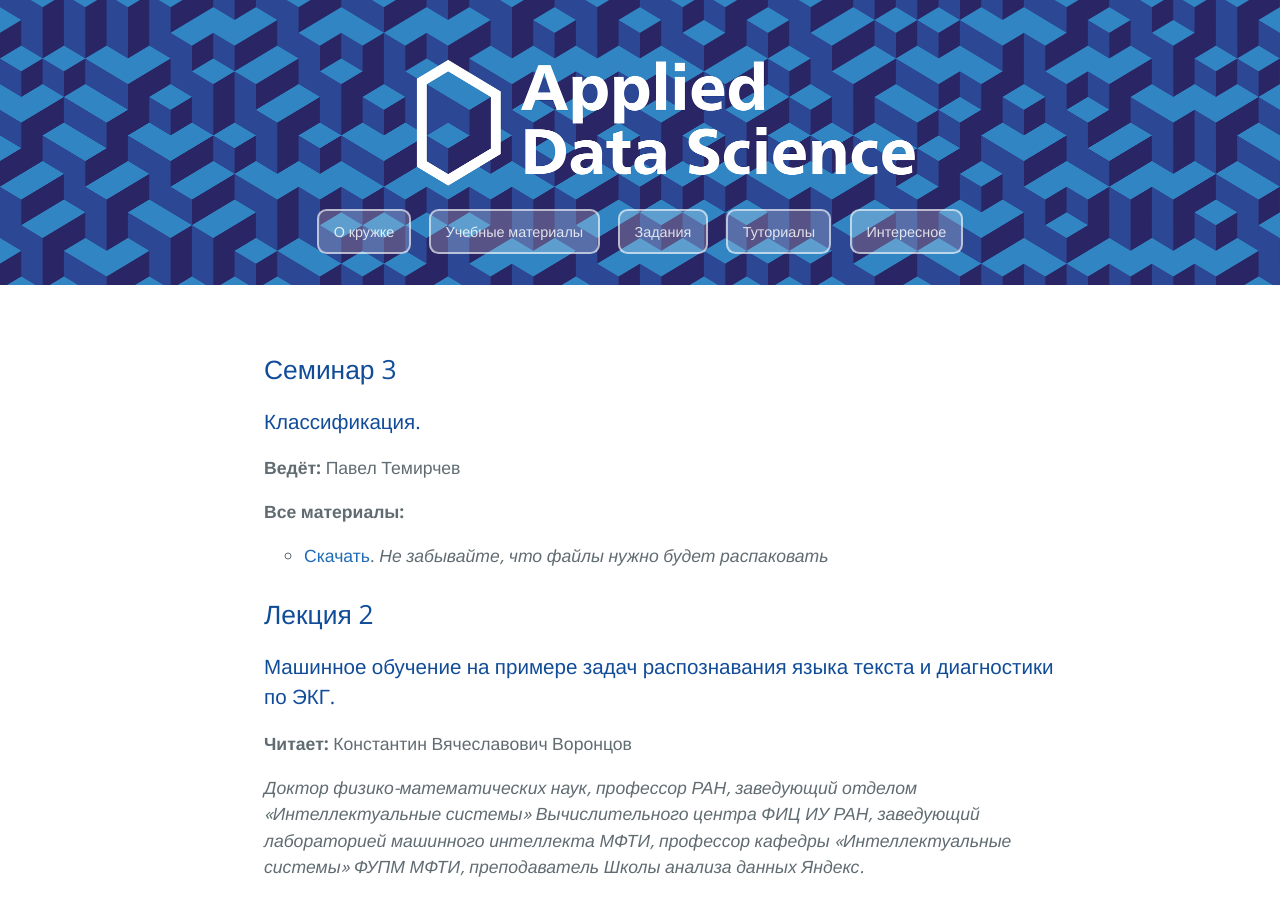
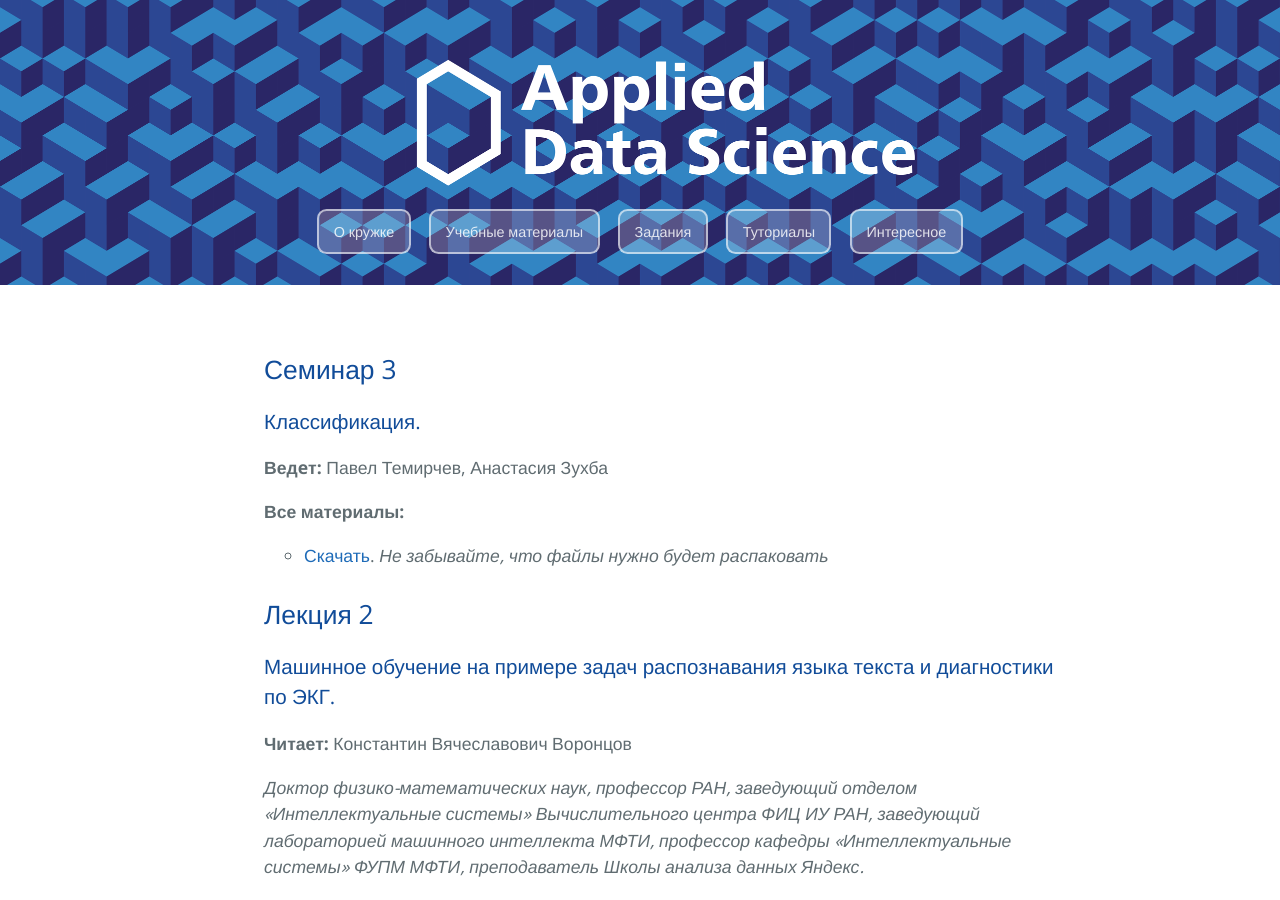
Before and after one commit to appdatascience/appdatascience.github.io, a Jekyll site: the page built from materials.md, in a window 1280 px wide and 900 px high. Built offline with Jekyll 4.4.1, drawn with Linux system fonts in a browser that asks for light colours.

Commit message:
teacher name changed

```diff
--- a/materials/_posts/2018-03-18-class_3.markdown
+++ b/materials/_posts/2018-03-18-class_3.markdown
@@ -7,7 +7,7 @@ youtubeId: cjVzbVdbeRo
 ---
 ### Классификация.
 
-**Ведёт:** Павел Темирчев
+**Ведeт:** Павел Темирчев, Анастасия Зухба
 
 **Все материалы:**
 - [Скачать](https://github.com/appdatascience/appdatascience.github.io/blob/master/assets/notebooks/3sem.zip). *Не забывайте, что файлы нужно будет распаковать*
```
